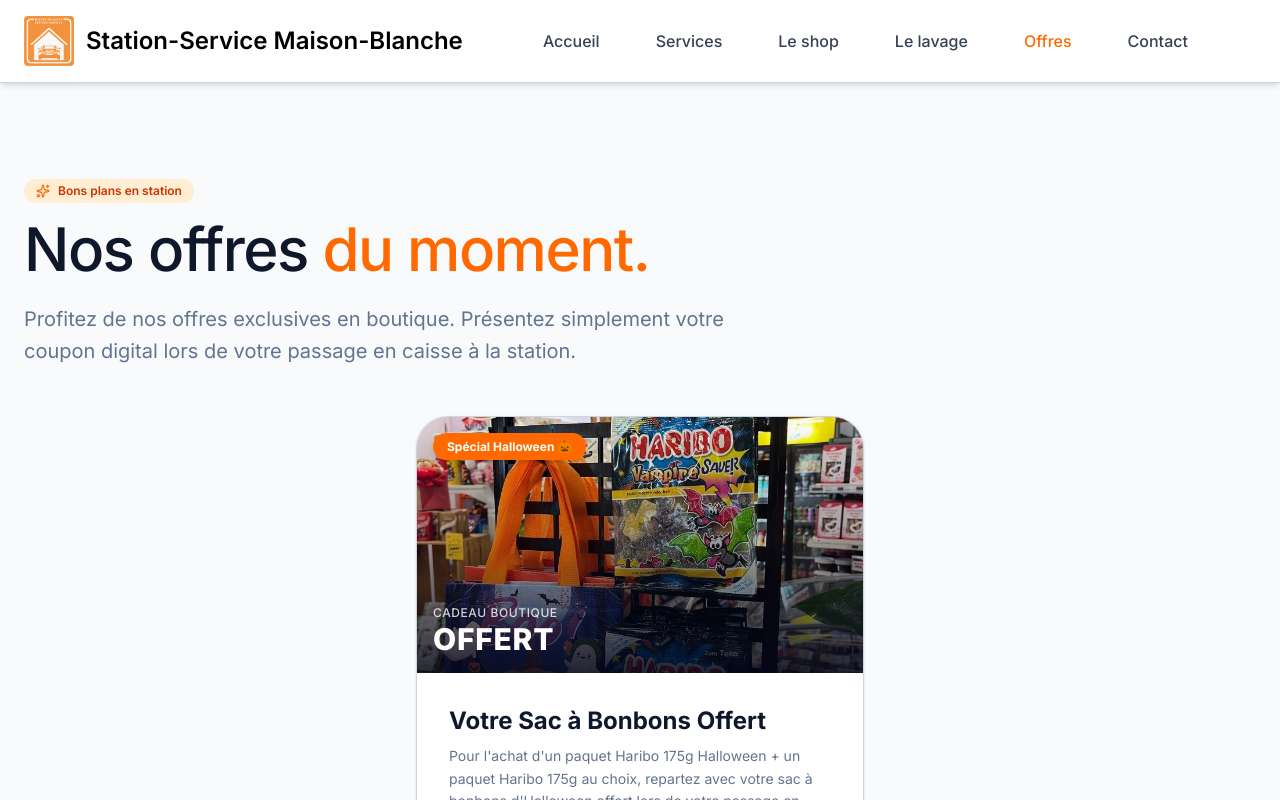
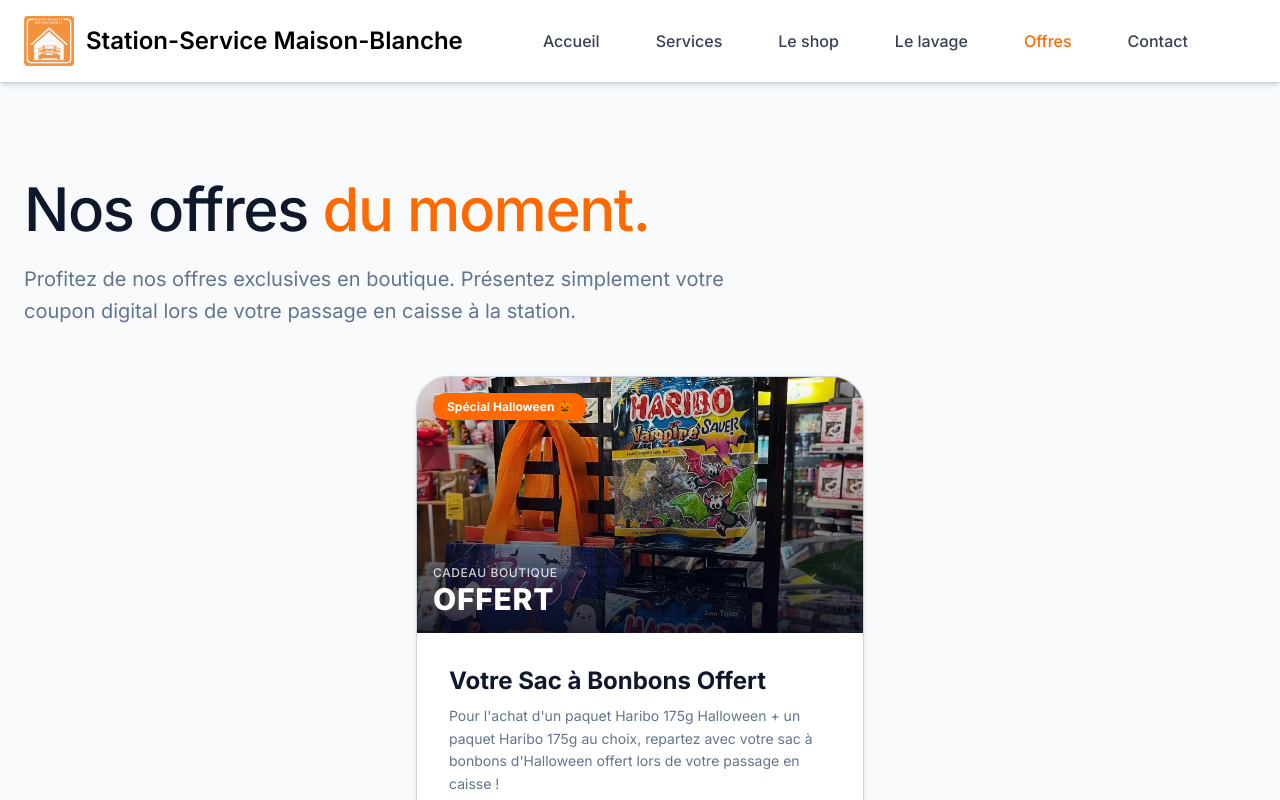
Before and after one commit to anthohn/station-maisonblanche, a Next.js app: page /promotions in a window 1280 px wide. Shown: the top 800 px of the page. Built offline with nearby package versions, Linux system fonts and the light colour scheme.

Commit message:
fix : retrait du badge superflu et alignement du header offres

```diff
--- a/app/promotions/PromotionsContent.tsx
+++ b/app/promotions/PromotionsContent.tsx
@@ -4,7 +4,7 @@
 import { useSearchParams } from 'next/navigation';
 import { motion } from 'framer-motion';
 import Image from 'next/image';
-import { Barcode, ArrowRight, MapPin, Sparkles } from 'lucide-react';
+import { Barcode, ArrowRight, MapPin } from 'lucide-react';
 import { activePromotions, Promotion } from '@/lib/promotions';
 import PromoModal from '@/app/components/PromoModal';
 
@@ -39,10 +39,6 @@
                     transition={{ duration: 0.5 }}
                     className="max-w-3xl mb-12"
                 >
-                    <div className="inline-flex items-center gap-2 px-3 py-1 rounded-full bg-orange-100 text-orange-700 font-semibold text-xs mb-4">
-                        <Sparkles size={14} className="text-orange-500" />
-                        <span>Bons plans en station</span>
-                    </div>
                     <h1 className="text-4xl md:text-6xl font-medium text-[--color-brand-dark] tracking-tight mb-6">
                         Nos offres <span className="text-orange-500">du moment.</span>
                     </h1>
--- a/app/promotions/page.tsx
+++ b/app/promotions/page.tsx
@@ -2,7 +2,7 @@
 import PromotionsContent from './PromotionsContent';
 
 export const metadata: Metadata = {
-    title: 'Bons Plans & Promotions | Station-Service Maison-Blanche',
+    title: 'Offres & Promotions | Station-Service Maison-Blanche',
     description: 'Découvrez nos offres promotionnelles exclusives à la Station Maison-Blanche à Chancy. Offre spéciale Halloween : votre sac à bonbons offert en boutique !',
 };
 
```
